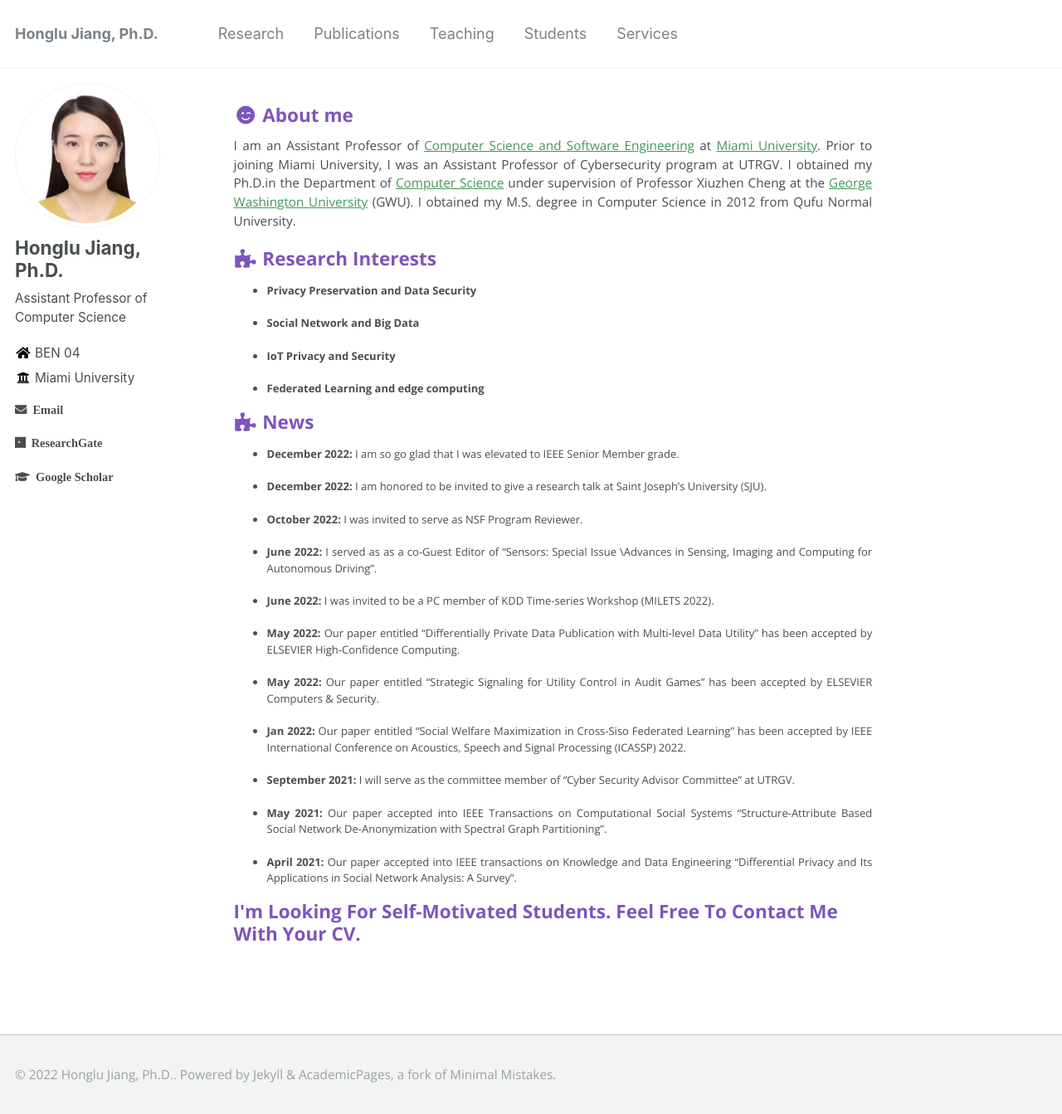
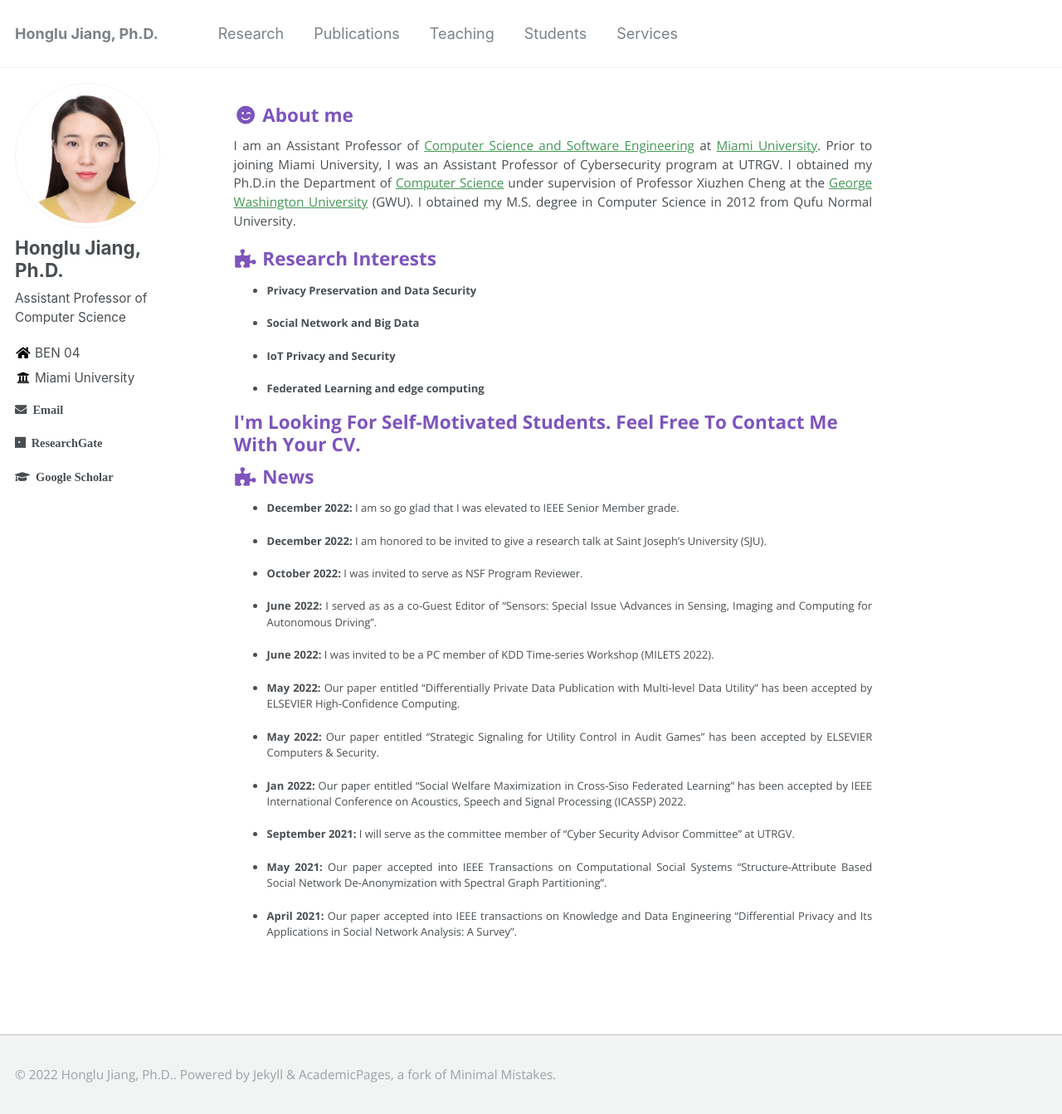
Before and after one commit to hljiang0720/hljiang.github.io, a Jekyll site: the page built from _pages/about.md, in a window 1280 px wide and 1343 px high. Shown: the whole window at 83% size. Built offline with Jekyll 4.4.1, drawn with Linux system fonts in a browser that asks for light colours; part of the change alters nothing that is shown.

```diff
--- a/_pages/about.md
+++ b/_pages/about.md
@@ -25,6 +25,10 @@ I obtained my Ph.D.in the Department of [Computer Science](https://www.cs.seas.g
 
 *  **Federated Learning and edge computing**
 
+
+
+<h3>I'm Looking For Self-Motivated Students. Feel Free To Contact Me With Your CV.</h3>
+
 <h3><i class="fa fa-fw fa-puzzle-piece" aria-hidden="true"></i> News</h3>
 
 
@@ -49,7 +53,3 @@ I obtained my Ph.D.in the Department of [Computer Science](https://www.cs.seas.g
 *  **May 2021:** Our paper accepted into IEEE Transactions on Computational Social Systems “Structure-Attribute Based Social Network De-Anonymization with Spectral Graph Partitioning".
 
  * **April 2021:** Our paper accepted into IEEE transactions on Knowledge and Data Engineering “Differential Privacy and Its Applications in Social Network Analysis: A Survey”.
-
-
-
-<h3>I'm Looking For Self-Motivated Students. Feel Free To Contact Me With Your CV.</h3>
```
